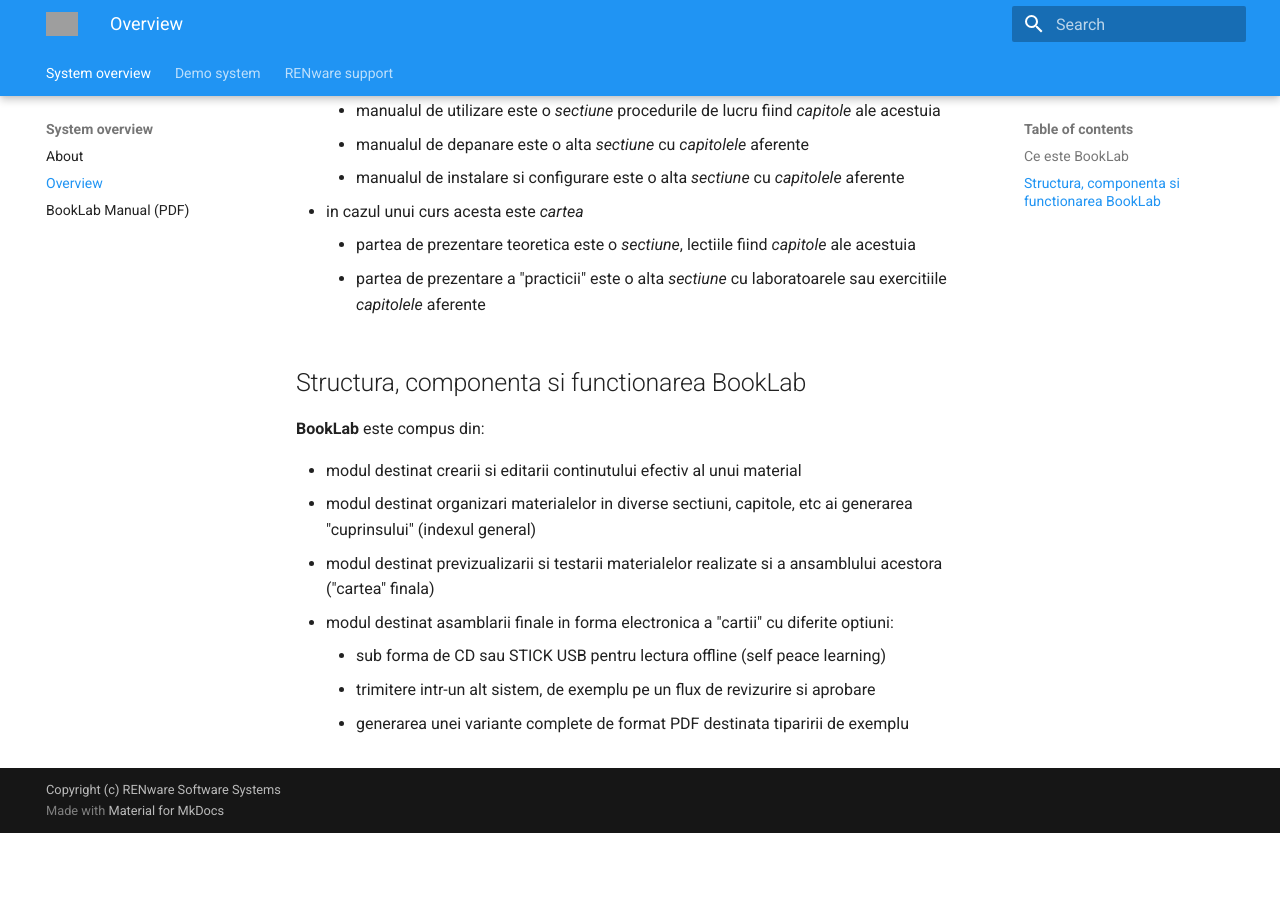
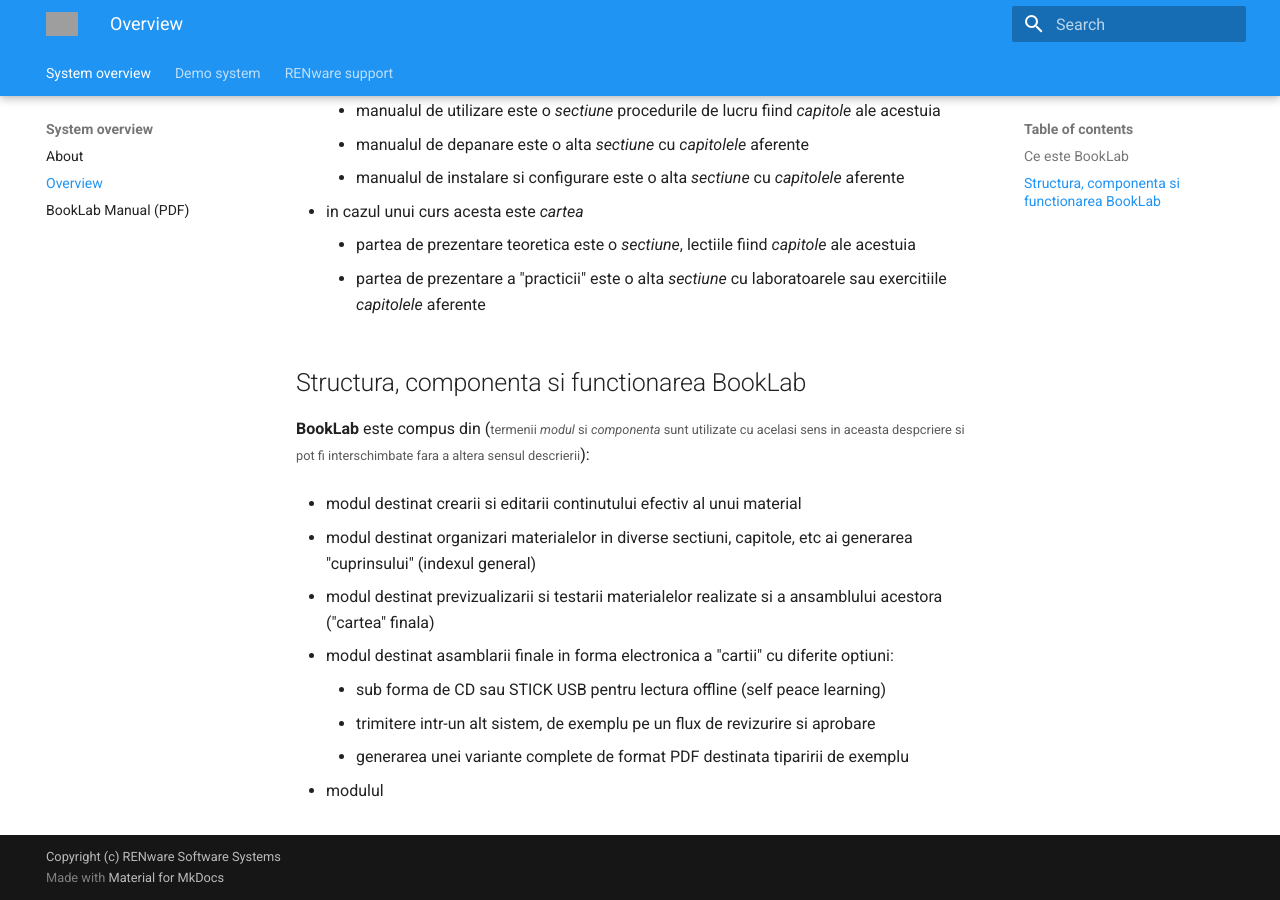
Before and after one commit to petre-renware/booklab, an MkDocs documentation site: the page built from doc_src/810-DSGN-130.02-Overview.md, in a window 1280 px wide and 900 px high, scrolled down 944 px. Built offline with MkDocs 1.6.1 and Material for MkDocs 9.7.7, drawn with Linux system fonts in a browser that asks for light colours; before the commit the page ends 1777 px from its top, so only the background shows below that; grey boxes are pictures that could not be loaded.

Commit message:
Update 810-DSGN-130.02-Overview.md

```diff
--- a/doc_src/810-DSGN-130.02-Overview.md
+++ b/doc_src/810-DSGN-130.02-Overview.md
@@ -43,12 +43,17 @@
 
 ## Structura, componenta si functionarea BookLab
 
-**BookLab** este compus din:
+**BookLab** este compus din (<small markdown>termenii *modul* si *componenta* sunt utilizate cu acelasi sens in aceasta despcriere si pot fi interschimbate fara a altera sensul descrierii</small>):
 
 * modul destinat crearii si editarii continutului efectiv al unui material
+
 * modul destinat organizari materialelor in diverse sectiuni, capitole, etc ai generarea "cuprinsului" (indexul general)
+
 * modul destinat previzualizarii si testarii materialelor realizate si a ansamblului acestora ("cartea" finala)
+
 * modul destinat asamblarii finale in forma electronica a "cartii" cu diferite optiuni:
     * sub forma de CD sau STICK USB pentru lectura offline (self peace learning)
     * trimitere intr-un alt sistem, de exemplu pe un flux de revizurire si aprobare
     * generarea unei variante complete de format PDF destinata tiparirii de exemplu
+
+* modulul
```
